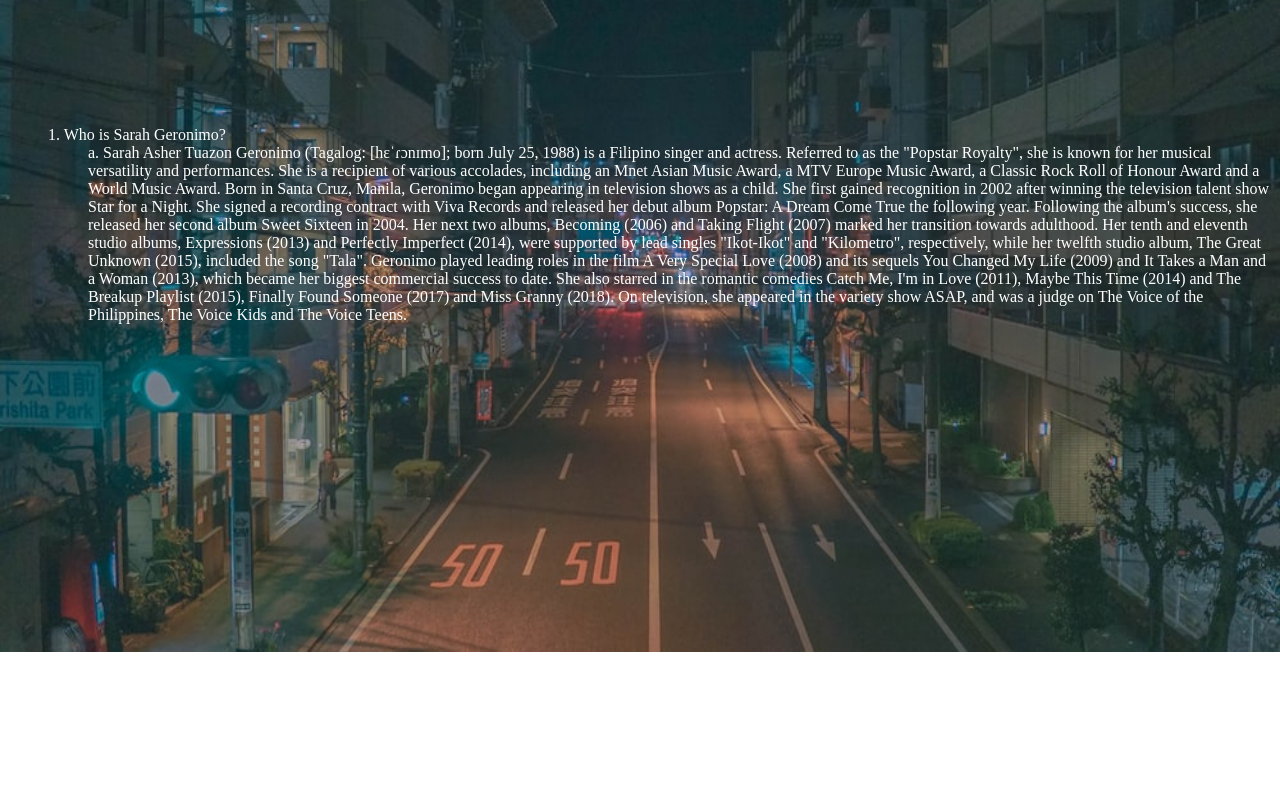
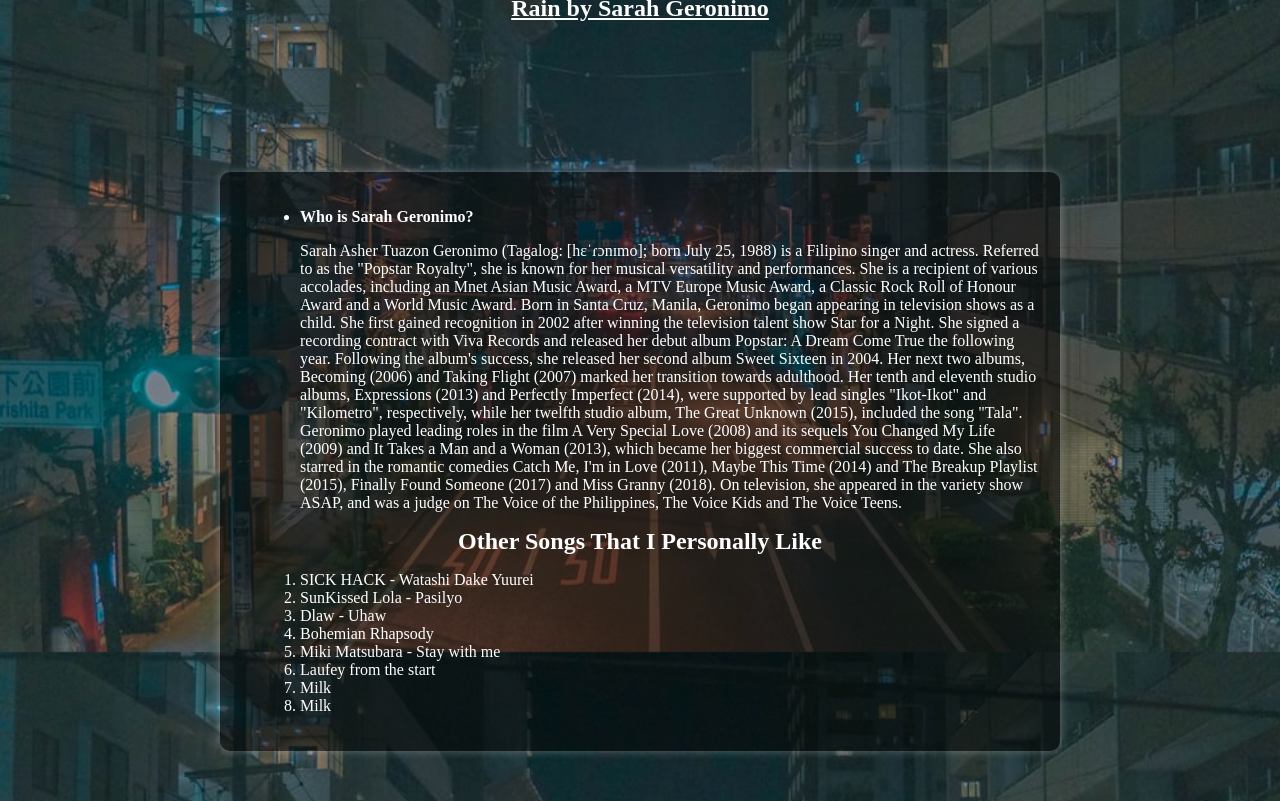
Before and after one commit to TacoDestroyer12/AkoLloydfrfr, a plain HTML site: page index.html in a window 1280 px wide. Shown: the part 148-949 px from the top of the page. Before the commit the page ends 800 px from the top, so only its background shows below. Drawn offline with Linux system fonts and the light colour scheme.

Commit message:
Update index.html

```diff
--- a/index.html
+++ b/index.html
@@ -1,32 +1,65 @@
 <!DOCTYPE html>
 <html>
+
 <head>
-
     <style>
-
     	a {color: white;}
 
-body{
-
-	background-image:url(walp.jpg);
+        body {
+            margin: 0;
+            padding: 0;
+            background-image: url(walp.jpg);
             background-repeat: no-repeat;
             background-attachment: fixed;
             background-size: 100% 100%;
+            color: white;
+            text-align: center;
         }
 
+        h1, h2, h3 {
+            margin: 10px 0;
+        }
+
+        main {
+            max-width: 800px;
+            margin: 50px auto;
+            padding: 20px;
+            background: rgba(0, 0, 0, 0.5);
+            border-radius: 10px;
+            box-shadow: 0 0 10px rgba(255, 255, 255, 0.3);
+        }
+
+        ul, ol {
+            margin-left: 20px;
+            text-align: left;
+        }
+
+        @media only screen and (max-width: 600px) {
+            body {
+                padding: 10px;
+            }
+            main {
+                padding: 10px;
+            }
+        }
     </style>
-	<title> My first website </title>
-</head>
-
-<center> <body text="white"> <h3>  Welcome to my first <em>website!</em> </h3> </body> </center>
-<!--This is a comment -->
 
 
 
-<center> <h1> MY FAVORITE SONG</h1> </center>
+<br>
+<br>
+<br>
 
-<a href="Luardss.html" target="_self"> <center>
-	 <h2>Rain by Sarah Geronimo</h2>  </center>   </a>
+    <title>My First Website</title>
+</head>
+
+<body>
+    <h3>Welcome to my first <em>website!</em></h3>
+
+    <h1>My Favorite Song</h1>
+    <a href="Luardss.html" target="_self">
+        <h2>Rain by Sarah Geronimo</h2>
+    </a>
 
     <br>
     <br>
@@ -34,19 +67,28 @@ body{
     <br>
     <br>
 
-
+    <main>
         <ul>
-  <dt>1. Who is Sarah Geronimo?</dt>
-  <dd>a. Sarah Asher Tuazon Geronimo (Tagalog: [hɛˈɾɔnɪmo]; born July 25, 1988) is a Filipino singer and actress. Referred to as the "Popstar Royalty", she is known for her musical versatility and performances. She is a recipient of various accolades, including an Mnet Asian Music Award, a MTV Europe Music Award, a Classic Rock Roll of Honour Award and a World Music Award.
+            <li><strong>Who is Sarah Geronimo?</strong></li>
+            <p>Sarah Asher Tuazon Geronimo (Tagalog: [hɛˈɾɔnɪmo]; born July 25, 1988) is a Filipino singer and actress. Referred to as the "Popstar Royalty", she is known for her musical versatility and performances. She is a recipient of various accolades, including an Mnet Asian Music Award, a MTV Europe Music Award, a Classic Rock Roll of Honour Award and a World Music Award.
 
 Born in Santa Cruz, Manila, Geronimo began appearing in television shows as a child. She first gained recognition in 2002 after winning the television talent show Star for a Night. She signed a recording contract with Viva Records and released her debut album Popstar: A Dream Come True the following year. Following the album's success, she released her second album Sweet Sixteen in 2004. Her next two albums, Becoming (2006) and Taking Flight (2007) marked her transition towards adulthood. Her tenth and eleventh studio albums, Expressions (2013) and Perfectly Imperfect (2014), were supported by lead singles "Ikot-Ikot" and "Kilometro", respectively, while her twelfth studio album, The Great Unknown (2015), included the song "Tala".
 
-Geronimo played leading roles in the film A Very Special Love (2008) and its sequels You Changed My Life (2009) and It Takes a Man and a Woman (2013), which became her biggest commercial success to date. She also starred in the romantic comedies Catch Me, I'm in Love (2011), Maybe This Time (2014) and The Breakup Playlist (2015), Finally Found Someone (2017) and Miss Granny (2018). On television, she appeared in the variety show ASAP, and was a judge on The Voice of the Philippines, The Voice Kids and The Voice Teens.</dd>
-
+Geronimo played leading roles in the film A Very Special Love (2008) and its sequels You Changed My Life (2009) and It Takes a Man and a Woman (2013), which became her biggest commercial success to date. She also starred in the romantic comedies Catch Me, I'm in Love (2011), Maybe This Time (2014) and The Breakup Playlist (2015), Finally Found Someone (2017) and Miss Granny (2018). On television, she appeared in the variety show ASAP, and was a judge on The Voice of the Philippines, The Voice Kids and The Voice Teens.</p>
         </ul>
 
+        <h2>Other Songs That I Personally Like</h2>
+        <ol>
+            <li>SICK HACK - Watashi Dake Yuurei</li>
+            <li>SunKissed Lola - Pasilyo</li>
+            <li>Dlaw - Uhaw</li>
+            <li>Bohemian Rhapsody</li>
+            <li>Miki Matsubara - Stay with me</li>
+            <li>Laufey from the start</li>
+            <li>Milk</li>
+            <li>Milk</li>
+        </ol>
+    </main>
+</body>
 
-
-
-</body>
 </html>
```
Lines whose indentation alone changed are shown as unchanged.
